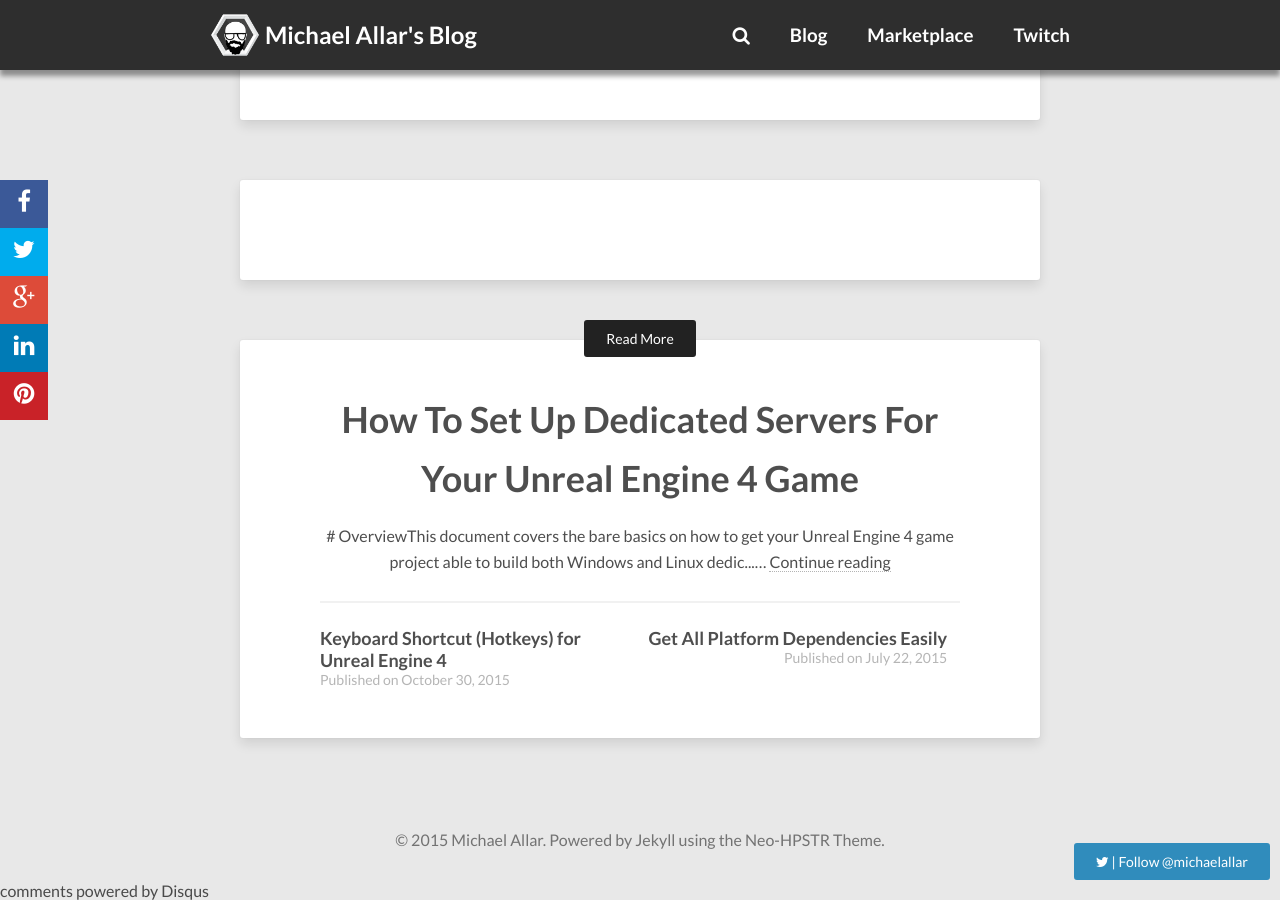
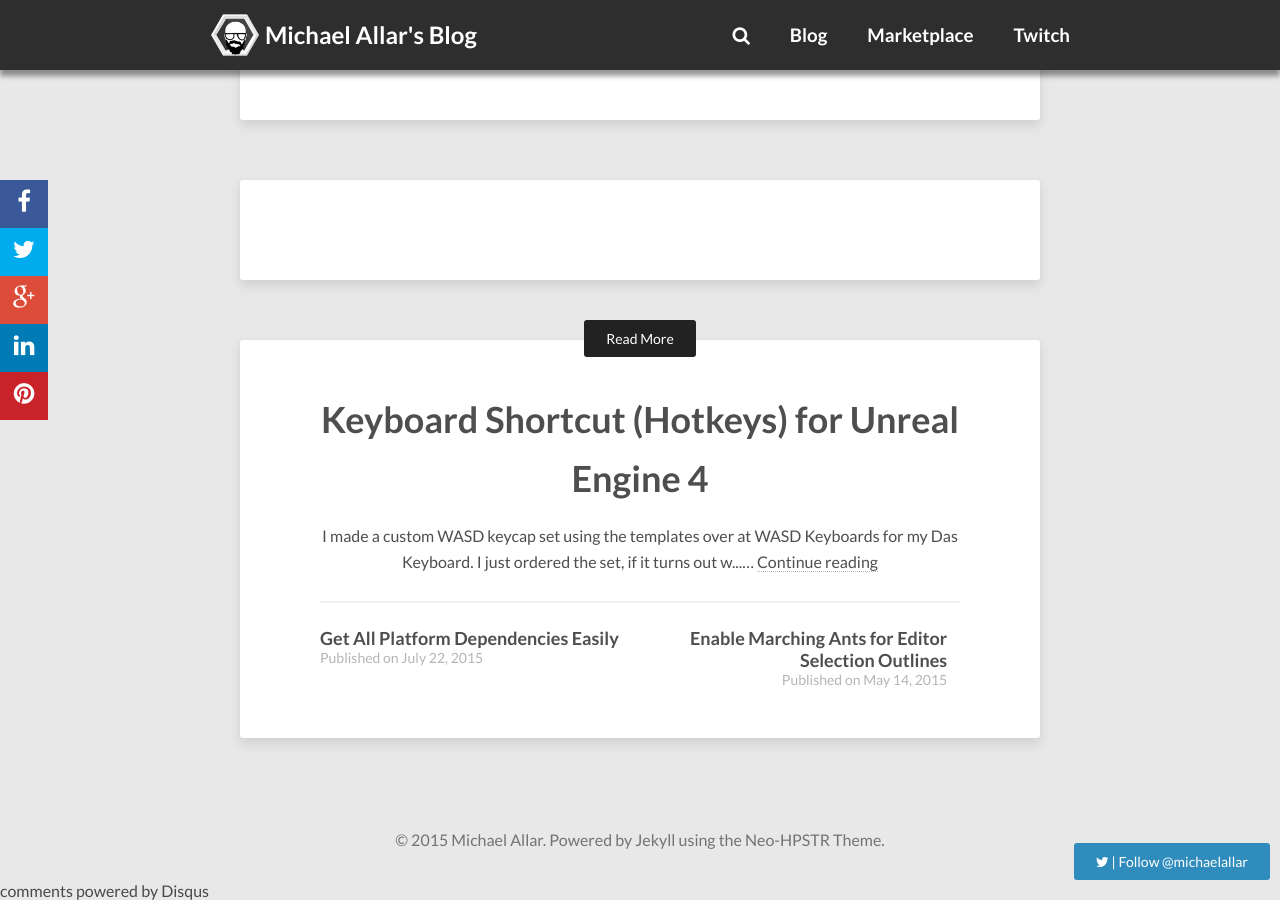
Before and after one commit to Allar/allar.github.io, a Jekyll site: the page built from blog/_posts/2015-11-05-Converting-BP-Project-To-CPP.md, in a window 1280 px wide and 900 px high, scrolled down 2619 px. Built offline with Jekyll 4.4.1, drawn with Linux system fonts in a browser that asks for light colours; nearby versions of some CDN libraries; comment, search, counter and statistics services are not loaded; some of the changed text lies outside the part shown.

Commit message:
Revert "Added Project to C++ Project title for Converting BP"
This reverts commit 50419127a4e1bd68cf6afd086cf702294648ae71.

```diff
--- a/blog/_posts/2015-11-05-Converting-BP-Project-To-CPP.md
+++ b/blog/_posts/2015-11-05-Converting-BP-Project-To-CPP.md
@@ -1,6 +1,6 @@
 ---
 layout: post
-title: "How To Convert a Blueprint Only Project to a C++ Project (using Windows)"
+title: "How To Convert a Blueprint Only Project to C++ (using Windows)"
 tags: [Allar, ue4, tutorial]
 thumbnail: "2015-11-05-Converting-BP-Project-To-CPP.gif"
 ---
--- a/blog/_posts/2015-11-05-Setting-Up-UE4-Ded-Servers.md
+++ /dev/null
@@ -1,19 +0,0 @@
----
-layout: post
-title: "How To Set Up Dedicated Servers For Your Unreal Engine 4 Game"
-tags: [Allar, ue4, tutorial]
-thumbnail: "2015-10-30-UE4-Keyboard-Layout.png"
----
-
-# Overview
-
-This document covers the bare basics on how to get your Unreal Engine 4 game project able to build both Windows and Linux dedicated server builds.
-
-# Requirements
-
-+ Unreal Engine 4 compiled from source code
-	- [Epic's Documentation on how to do this](https://docs.unrealengine.com/latest/INT/Programming/Development/BuildingUnrealEngine/index.html)
-	- [A Tutorial I wrote on how to do this](http://allarsblog.com/2014/09/25/Build-Source/)
-+ Project must be a C++ code project
-	- If your project is a Blueprint Only project, follow this tutorial to wrap it in C++. Don't worry, you won't have to write any code.
-+ Linux Toolchain installed for Linux builds
```
